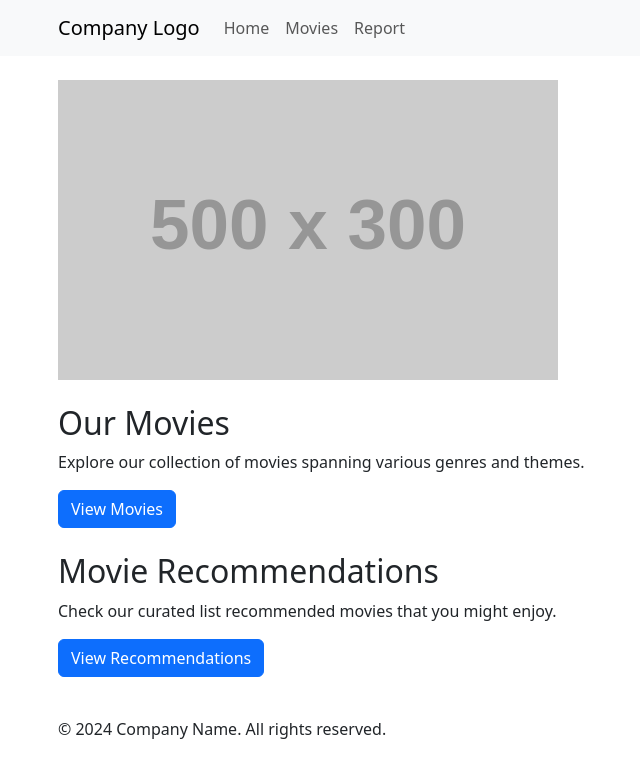
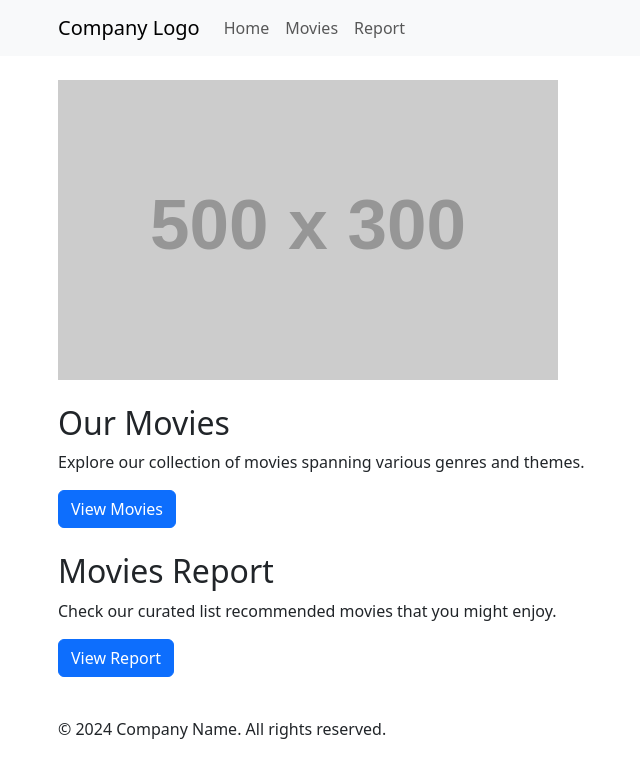
Before and after one commit to 7vTr0x7/React.js-2, a React (Vite) app in the folder IR5.1_CW/: page / in a window 1280 px wide. Shown: the top 778 px of the page, without its empty margins (24-664 px from the left). Built offline with nearby package versions, Linux system fonts and the light colour scheme.

Commit message:
IR5.1_CW - Home

```diff
--- a/IR5.1_CW/src/pages/Home.jsx
+++ b/IR5.1_CW/src/pages/Home.jsx
@@ -25,10 +25,10 @@ const Home = () => {
           </Link>
         </div>
         <div className="pt-4">
-          <h2>Movie Recommendations</h2>
+          <h2>Movies Report</h2>
           <p>Check our curated list recommended movies that you might enjoy.</p>
           <Link to="/report" className="btn btn-primary">
-            View Recommendations
+            View Report
           </Link>
         </div>
       </main>
```
